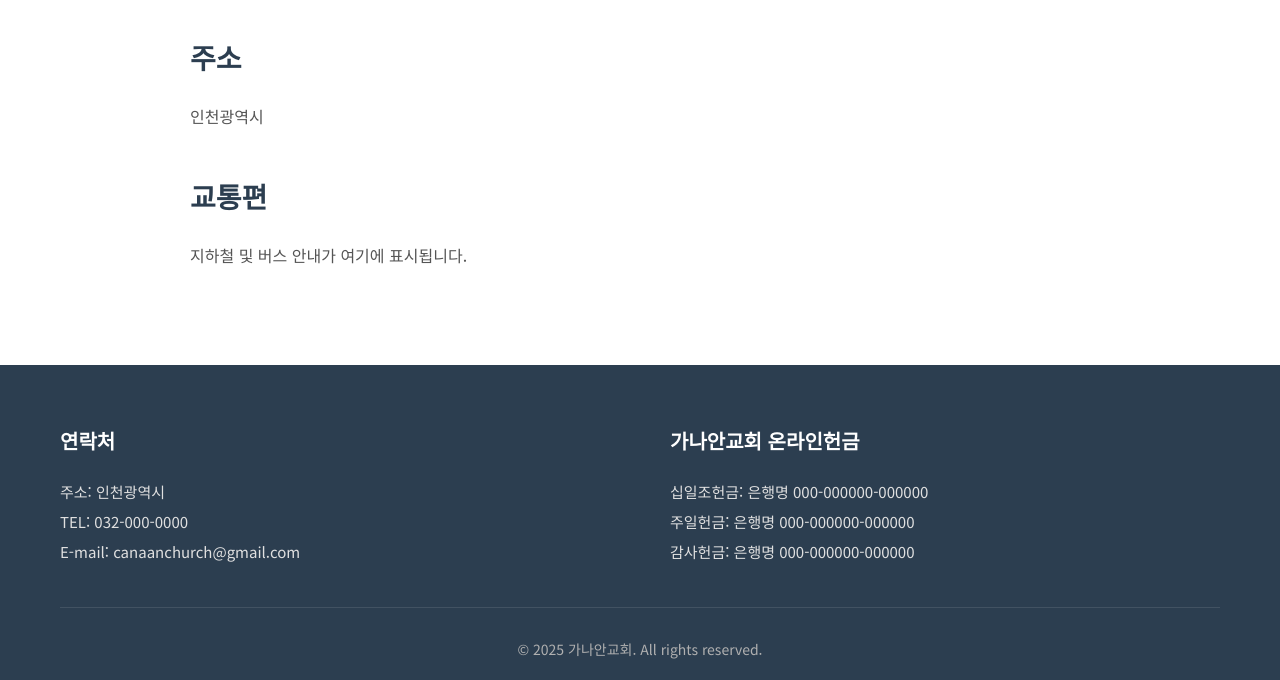
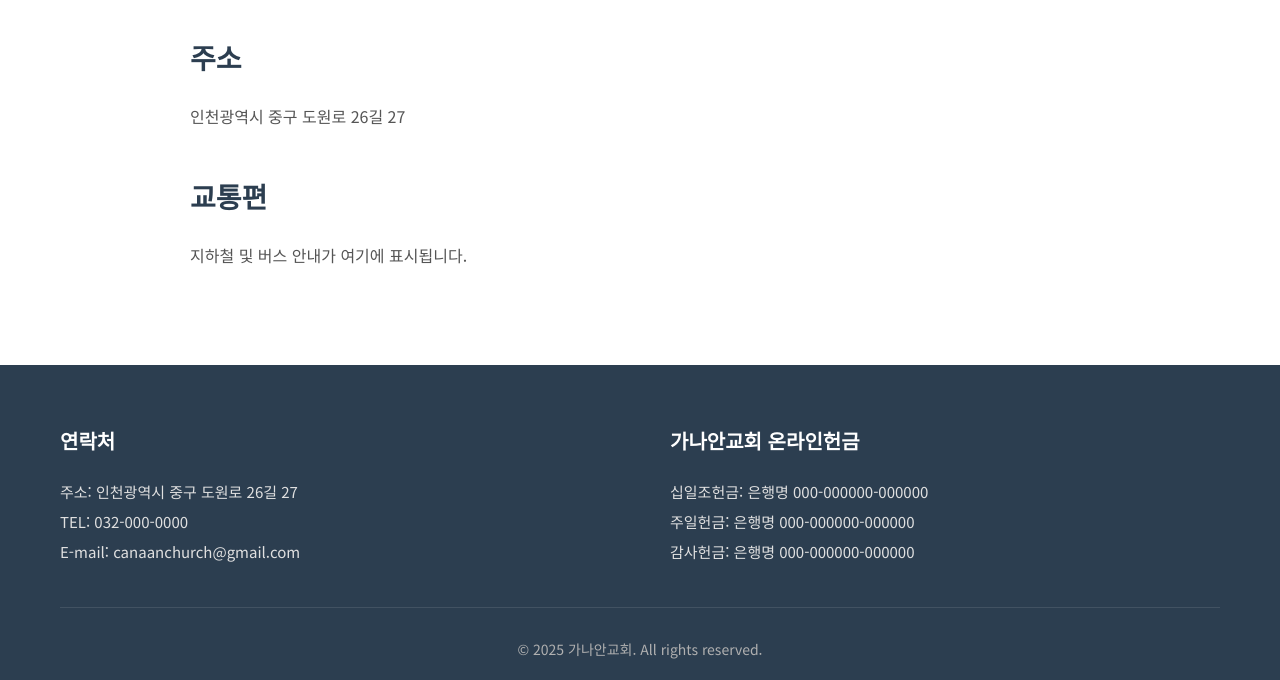
Before and after one commit to e-tentmakers/Canaan-Church, a plain HTML site: page pages/about/location.html in a window 1280 px wide. Shown: the part 226-906 px from the top of the page. Drawn offline with Linux system fonts and the light colour scheme.

Commit message:
Update footer address to full street location.
Co-authored-by: Cursor <cursoragent@cursor.com>

```diff
--- a/pages/about/location.html
+++ b/pages/about/location.html
@@ -61,7 +61,7 @@
             <h1 class="page-title">오시는 길</h1>
             <div class="page-content">
                 <h2>주소</h2>
-                <p>인천광역시</p>
+                <p>인천광역시 중구 도원로 26길 27</p>
                 <h2>교통편</h2>
                 <p>지하철 및 버스 안내가 여기에 표시됩니다.</p>
             </div>
@@ -73,7 +73,7 @@
             <div class="footer-content">
                 <div class="footer-section">
                     <h3>연락처</h3>
-                    <p>주소: 인천광역시</p>
+                    <p>주소: 인천광역시 중구 도원로 26길 27</p>
                     <p>TEL: 032-000-0000</p>
                     <p>E-mail: canaanchurch@gmail.com</p>
                 </div>
```
Also changed, not shown: index.html (+1 -1 lines), pages/about/greeting.html (+1 -1 lines), pages/about/intro.html (+1 -1 lines), pages/about/staff.html (+1 -1 lines), pages/board/bulletin.html (+1 -1 lines), pages/board/column.html (+1 -1 lines), pages/gallery/2024.html (+1 -1 lines), pages/gallery/2025.html (+1 -1 lines), pages/worship/dawn.html (+1 -1 lines), pages/worship/sunday.html (+1 -1 lines), pages/worship/wednesday.html (+1 -1 lines).
